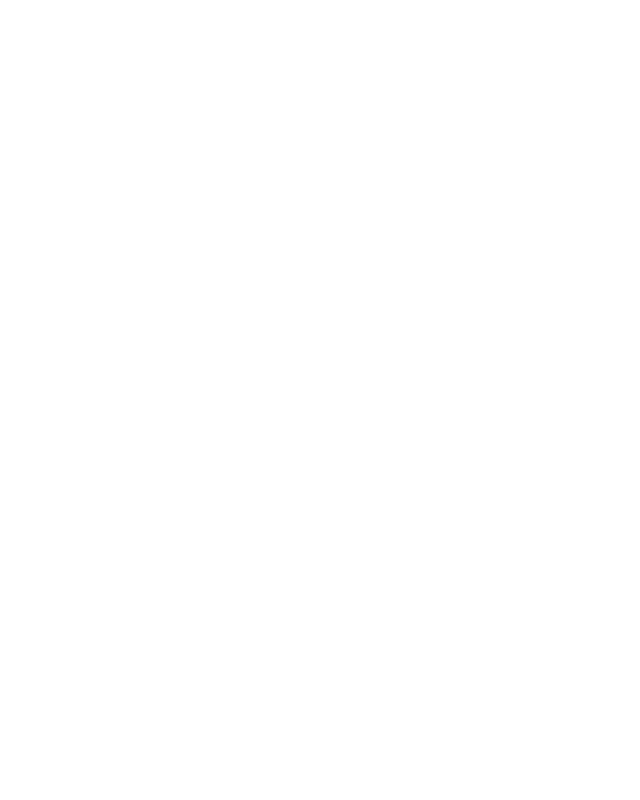
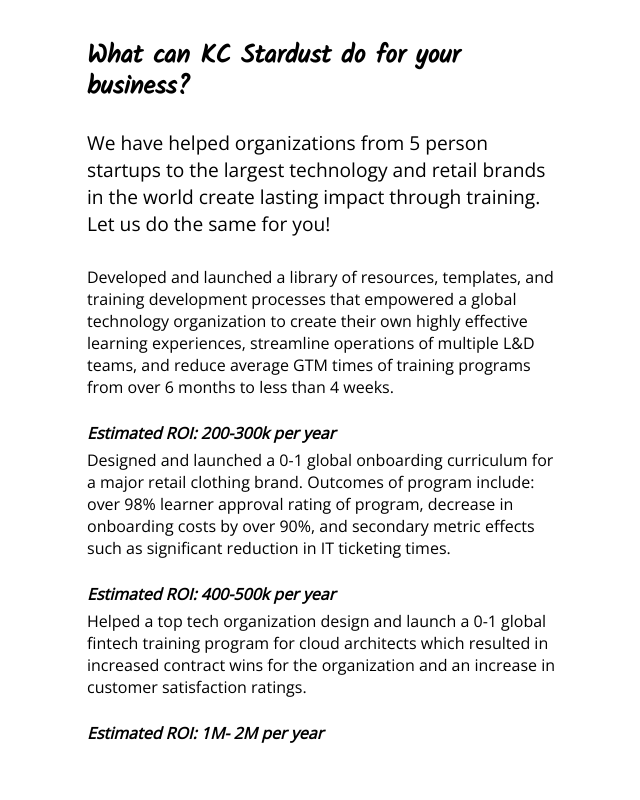
Before and after one commit to christianbonham/kcstardust.com, a Next.js app: page /id/roi in a window 1280 px wide. Before the commit this address had no page. Shown: the part 560-1360 px from the top of the page, without its empty margins (315-955 px from the left). Before the commit the page ends 800 px from the top, so only its background shows below. Built offline with nearby package versions, Linux system fonts and the light colour scheme.

Commit message:
create new row id page

```diff
--- /dev/null
+++ b/pages/id/roi.tsx
@@ -0,0 +1,75 @@
+import { ReactElement, PropsWithChildren } from 'react';
+
+import LayoutOneColumn from '@/components/LayoutOneColumn';
+import Marquee from '@/components/Marquee';
+import { Row, Column } from '@/components/Row';
+
+// eslint-disable-next-line @typescript-eslint/no-unused-vars
+export default function InstructionalDesign(props: PropsWithChildren<{}>) {
+  return (
+    <>
+      <Marquee
+        title="The Value of Instructional Design"
+        description="We provide world-class instructional design and
+          UX design and development services through all phases of development."
+      />
+      <Row rowColor="white" contentColor="white">
+        <Column>
+          <div className="kcs">
+            <h2 className="flair">
+              What can KC Stardust do for your business?
+            </h2>
+            <p className="large">
+              We have helped organizations from 5 person startups to the largest
+              technology and retail brands in the world create lasting impact
+              through training. Let us do the same for you!
+            </p>
+            <p>
+              Developed and launched a library of resources, templates, and
+              training development processes that empowered a global technology
+              organization to create their own highly effective learning
+              experiences, streamline operations of multiple L&D teams, and
+              reduce average GTM times of training programs from over 6 months
+              to less than 4 weeks.
+            </p>
+            <i>
+              <strong>Estimated ROI: 200-300k per year</strong>
+            </i>
+            <p>
+              Designed and launched a 0-1 global onboarding curriculum for a
+              major retail clothing brand. Outcomes of program include: over 98%
+              learner approval rating of program, decrease in onboarding costs
+              by over 90%, and secondary metric effects such as significant
+              reduction in IT ticketing times.{' '}
+            </p>
+            <i>
+              <strong>Estimated ROI: 400-500k per year </strong>
+            </i>
+            <p>
+              Helped a top tech organization design and launch a 0-1 global
+              fintech training program for cloud architects which resulted in
+              increased contract wins for the organization and an increase in
+              customer satisfaction ratings.{' '}
+            </p>
+            <i>
+              <strong>Estimated ROI: 1M- 2M per year</strong>
+            </i>
+          </div>
+        </Column>
+      </Row>
+    </>
+  );
+}
+
+InstructionalDesign.getLayout = function (page: ReactElement) {
+  return (
+    <LayoutOneColumn
+      title="Instructional Design"
+      metaDescription="KC Stardust,
+      instructional design services,
+      learning management system adminstration."
+    >
+      <InstructionalDesign>{page}</InstructionalDesign>
+    </LayoutOneColumn>
+  );
+};
```
Also changed, not shown: pages/id/index.tsx (added, +90 -0 lines).
